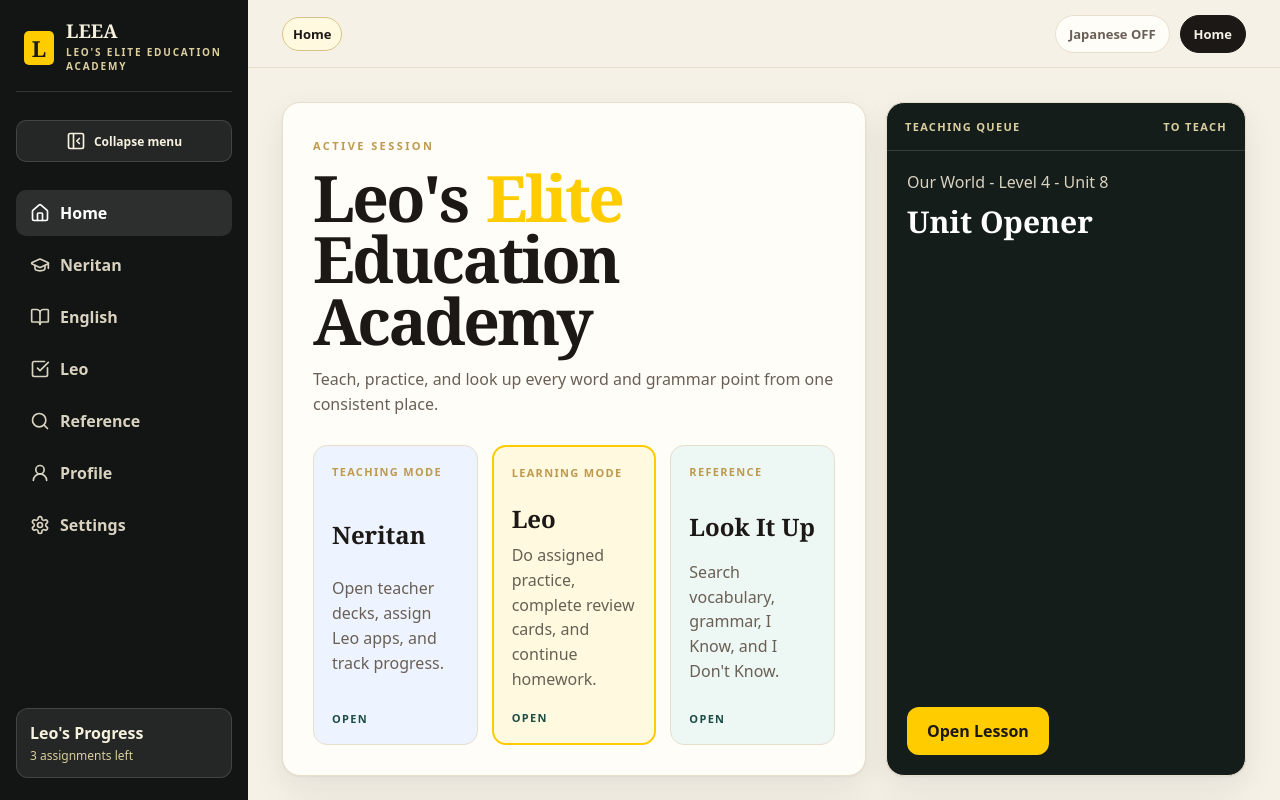
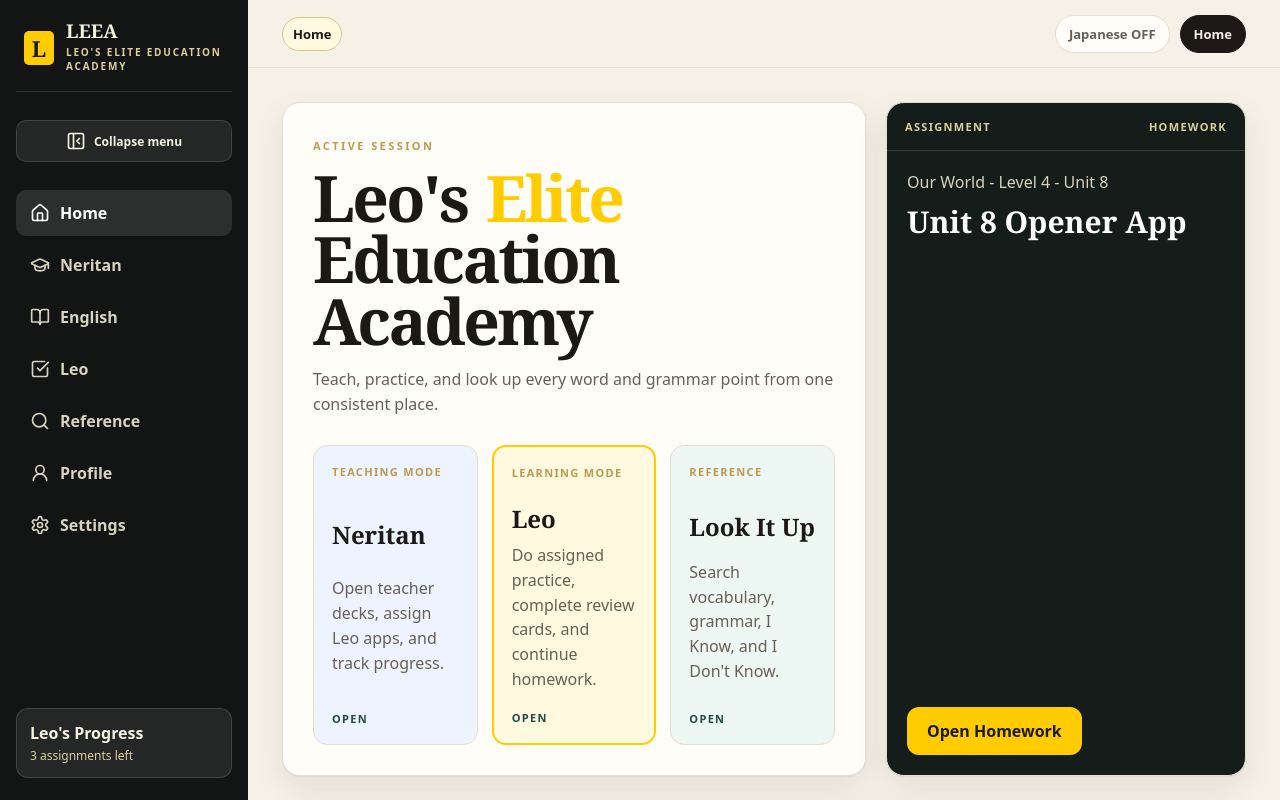
Before and after one commit to leaneritan/LEEA, a Next.js app: page / in a window 1280 px wide. Shown: the top 800 px of the page. Built offline with nearby package versions, Linux system fonts and the light colour scheme.

Commit message:
Show assigned homework on home

```diff
--- a/src/components/HomeDashboard.tsx
+++ b/src/components/HomeDashboard.tsx
@@ -3,28 +3,44 @@
 import Link from "next/link";
 import { useEffect, useState } from "react";
 import { getDoneLessonCount, lessonProgressStorageKey, type LessonProgressMap } from "@/data/lessonProgress";
-import { getCurrentFocusLessons } from "@/data/lessons";
-import { currentFocus, nextAssignment } from "@/data/registry";
+import { getCurrentFocusLessons, learnerLessons, teacherLessons } from "@/data/lessons";
+import { currentFocus } from "@/data/registry";
+import type { Lesson } from "@/data/types";
 
 export function HomeDashboard() {
   const [progress, setProgress] = useState<LessonProgressMap>({});
+  const [progressVersion, setProgressVersion] = useState(0);
   const focusLessons = getCurrentFocusLessons(currentFocus.courseId, currentFocus.level, currentFocus.unit);
   const doneCount = getDoneLessonCount(
     focusLessons.map((lesson) => lesson.id),
     progress
   );
   const progressPercent = focusLessons.length ? Math.round((doneCount / focusLessons.length) * 100) : 0;
+  const nextItem = getHomeNextItem(progress);
 
   useEffect(() => {
-    const saved = window.localStorage.getItem(lessonProgressStorageKey);
-    if (!saved) return;
+    function refreshProgress() {
+      const saved = window.localStorage.getItem(lessonProgressStorageKey);
+      if (saved) {
+        try {
+          setProgress(JSON.parse(saved) as LessonProgressMap);
+        } catch {
+          setProgress({});
+        }
+      }
+      setProgressVersion((current) => current + 1);
+    }
 
-    try {
-      setProgress(JSON.parse(saved) as LessonProgressMap);
-    } catch {
-      setProgress({});
-    }
+    refreshProgress();
+    window.addEventListener("storage", refreshProgress);
+    window.addEventListener("focus", refreshProgress);
+    return () => {
+      window.removeEventListener("storage", refreshProgress);
+      window.removeEventListener("focus", refreshProgress);
+    };
   }, []);
+
+  progressVersion;
 
   return (
     <div className="stack">
@@ -45,17 +61,17 @@ export function HomeDashboard() {
 
         <aside className="next-card">
           <div className="next-top">
-            <span>Teaching Queue</span>
-            <b>{nextAssignment.status}</b>
+            <span>{nextItem.label}</span>
+            <b>{nextItem.status}</b>
           </div>
           <div>
             <p>
-              {nextAssignment.course} - Level {nextAssignment.level} - Unit {nextAssignment.unit}
+              {getCourseDisplay(nextItem.lesson.course)} - Level {nextItem.lesson.level} - Unit {nextItem.lesson.unit}
             </p>
-            <h2>{nextAssignment.component}</h2>
+            <h2>{nextItem.lesson.title}</h2>
           </div>
-          <Link className="primary-button" href={`/lessons/${nextAssignment.lessonId}`}>
-            Open Lesson
+          <Link className="primary-button" href={`/lessons/${nextItem.lesson.id}`}>
+            {nextItem.lesson.mode === "learner" ? "Open Homework" : "Open Lesson"}
           </Link>
         </aside>
       </section>
@@ -85,6 +101,57 @@ export function HomeDashboard() {
       </section>
     </div>
   );
+}
+
+function getHomeNextItem(progress: LessonProgressMap) {
+  const assignedLesson = learnerLessons.find((lesson) => lesson.status === "assigned" && !isLearnerLessonDone(lesson));
+
+  if (assignedLesson) {
+    return {
+      label: "Assignment",
+      status: "homework",
+      lesson: assignedLesson
+    };
+  }
+
+  const nextTeacherLesson = teacherLessons.find((lesson) => progress[lesson.id]?.status !== "done");
+
+  if (nextTeacherLesson) {
+    return {
+      label: "Coming Up Next",
+      status: "to teach",
+      lesson: nextTeacherLesson
+    };
+  }
+
+  return {
+    label: "Current Focus",
+    status: "done",
+    lesson: learnerLessons[0] ?? teacherLessons[0]
+  };
+}
+
+function isLearnerLessonDone(lesson: Lesson) {
+  if (typeof window === "undefined") return false;
+  const storagePrefix = lesson.source.storagePrefix;
+  if (!storagePrefix) return false;
+
+  return Boolean(loadLocalValue(`${storagePrefix}done`, false) || loadLocalValue<{ done?: boolean } | null>(`${storagePrefix}score`, null)?.done);
+}
+
+function loadLocalValue<T>(key: string, fallback: T): T {
+  try {
+    const value = window.localStorage.getItem(key);
+    return value === null ? fallback : (JSON.parse(value) as T);
+  } catch {
+    return fallback;
+  }
+}
+
+function getCourseDisplay(course: Lesson["course"]) {
+  if (course === "our-world") return "Our World";
+  if (course === "joyful-work") return "Joyful Work";
+  return "Training Ground";
 }
 
 function ModeCard({
```
Also changed, not shown: 2 other files (tests, documents, lock files or other folders).
